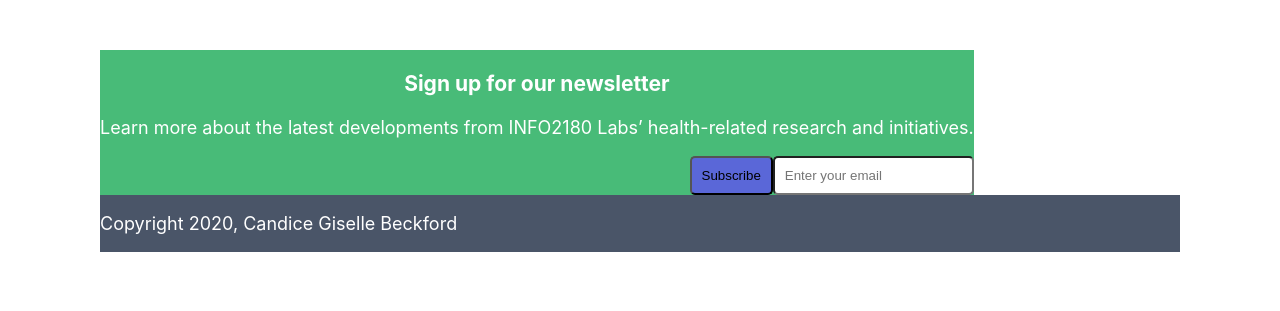
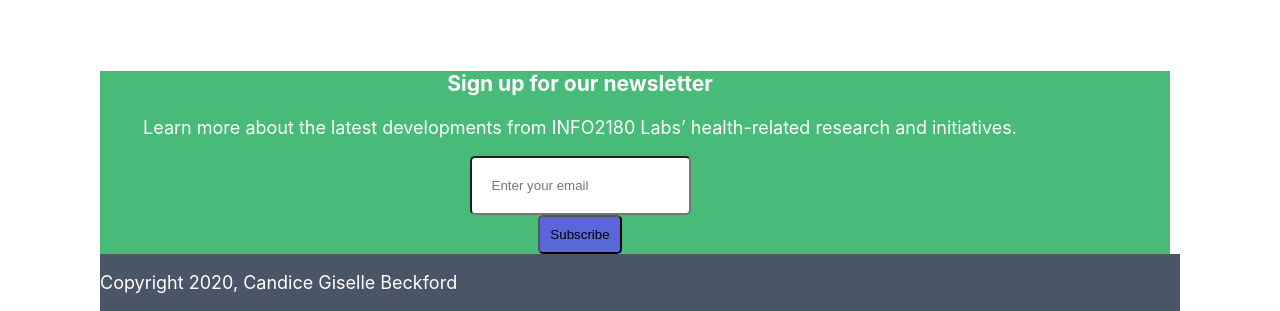
Before and after one commit to candii876/info2180-project1, a plain HTML site: page index.html in a window 1280 px wide. Shown: the part 1840-2151 px from the top of the page. Before the commit the page ends 2092 px from the top, so only its background shows below. Drawn offline with Linux system fonts and the light colour scheme.

Commit message:
grid changed

```diff
--- a/styles.css
+++ b/styles.css
@@ -78,6 +78,7 @@ img[src='yoga.png']{
 
 .learn-about{
     grid-row: 3;
+    grid-column: 1/3 ;
     padding: 50px;
     padding-left: 20%;
     align-items: center;
@@ -187,20 +188,20 @@ article{
     text-align: center;
     background-color: #48BB78;
     color: #ffffff;
-    float: left;
+    /*float: left;*/
 }
 
 #email{
     border-radius: 5px;
-    padding: 10px;
-    float: right;
+    padding: 20px;
+    /*float: right;*/
 }
 
 form .btn{
     background-color: #5A67D8;
     border-radius: 5px;
     padding: 10px;
-    float: right;
+    /*float: right;*/
 }
 
 footer{
```
